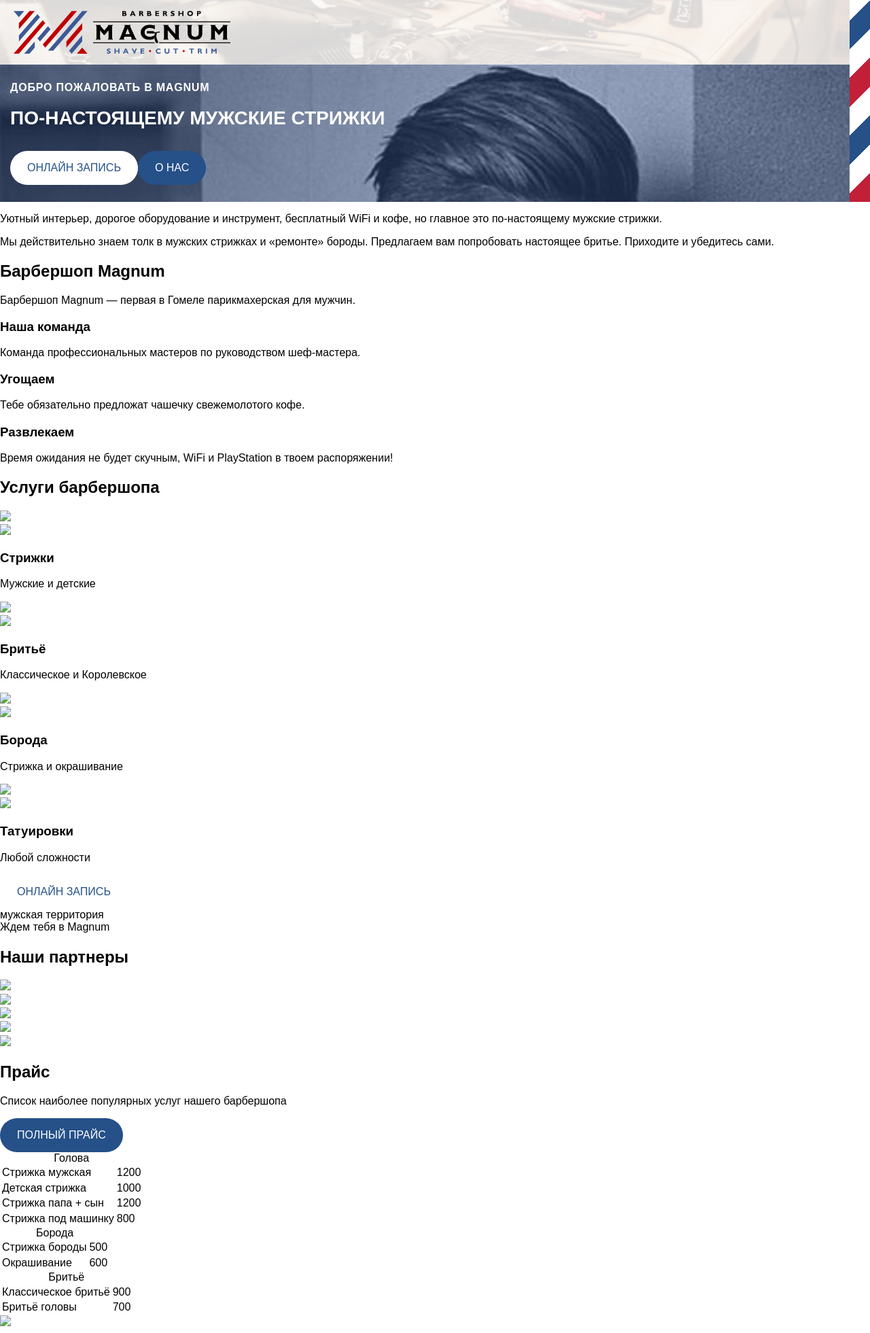
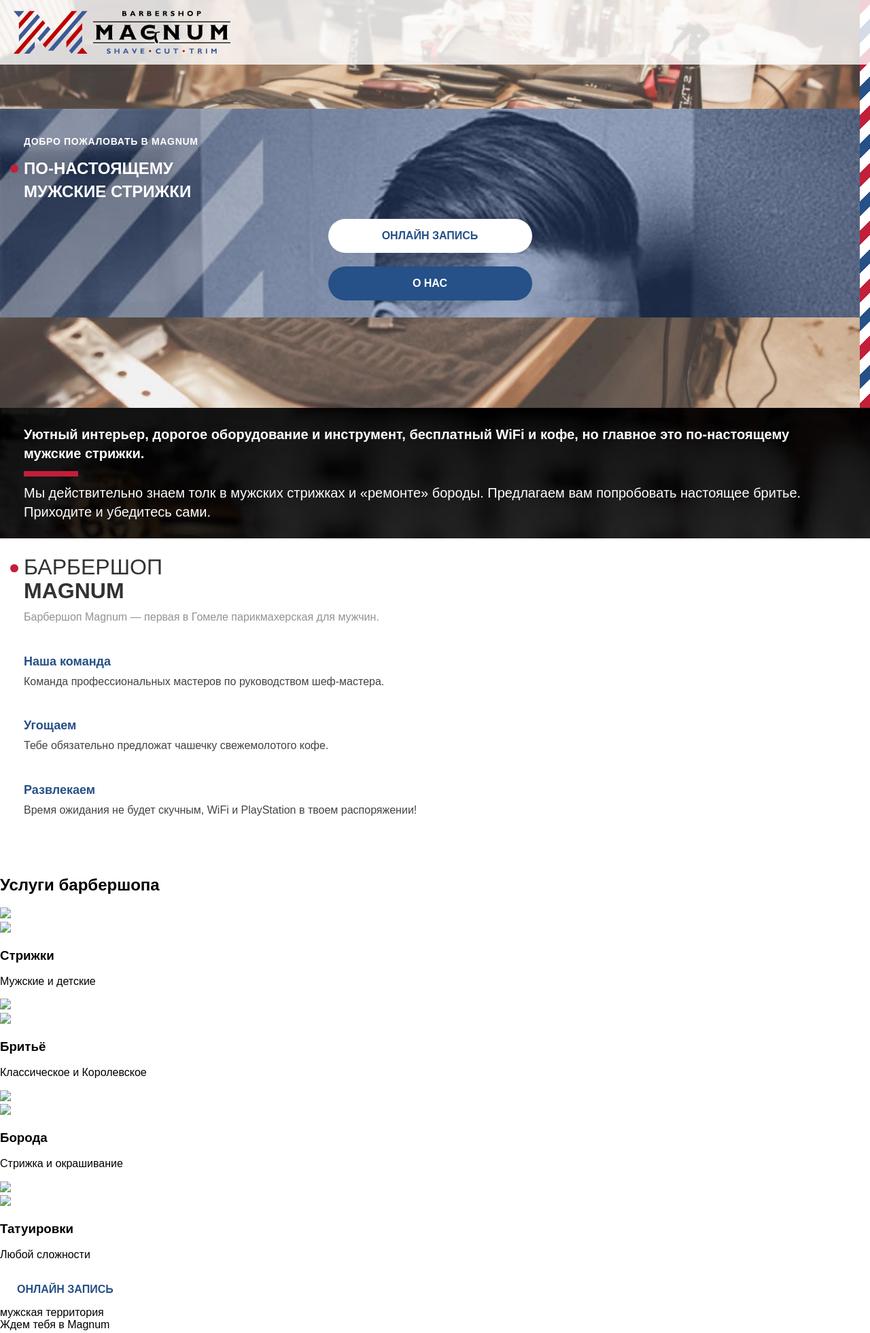
Before and after one commit to nigel-riss/magnum, a PHP site: page / in a window 1280 px wide. Shown: the top 1961 px of the page at 68% size. Run offline with PHP 8.4, Linux system fonts and the light colour scheme.

Commit message:
Header and about section started, sass structure created

```diff
--- a/index.html
+++ b/index.html
@@ -26,8 +26,8 @@
     </nav>
     <div class="hero">
       <h1 class="hero__title">Добро пожаловать в Magnum</h1>
-      <p class="hero__motto">По-настоящему мужские Стрижки</p>
-      <div class="hero__buttons"><a class="button" href="#">Онлайн запись</a><a class="button button--blue" href="#">О нас</a></div>
+      <p class="hero__motto">По-настоящему<br> мужские Стрижки</p>
+      <div class="hero__buttons"><a class="button button--block" href="#">Онлайн запись</a><a class="button button--block button--blue" href="#">О нас</a></div>
     </div>
   </header>
   <section class="about">
@@ -37,7 +37,7 @@
     </div>
     <div class="about__content">
       <header class="about__header">
-        <h2 class="about__title">Барбершоп <strong>Magnum</strong></h2>
+        <h2 class="about__title">Барбершоп<br> <strong>Magnum</strong></h2>
         <p class="about__subtitle">Барбершоп Magnum — первая в Гомеле парикмахерская для мужчин. </p>
       </header>
       <div class="about__features">
--- a/styles.css
+++ b/styles.css
@@ -374,11 +374,6 @@ template {
 [hidden] {
   display: none; }
 
-.pole1 {
-  height: 300px;
-  width: 300px;
-  background-image: repeating-linear-gradient(-45deg, #c21f39 0px, #c21f39 10px, #ffffff 10px, #ffffff 20px, #255088 20px, #255088 30px, #ffffff 30px, #ffffff 40px); }
-
 body {
   margin: 0;
   padding: 0;
@@ -390,13 +385,45 @@ body {
 *::after {
   box-sizing: border-box; }
 
+.button {
+  display: inline-block;
+  vertical-align: top;
+  padding: 0 25px;
+  color: #255088;
+  font-size: 1rem;
+  font-weight: 700;
+  line-height: 50px;
+  text-align: center;
+  text-decoration: none;
+  text-transform: uppercase;
+  background-color: #ffffff;
+  border-radius: 25px; }
+  .button--blue {
+    color: #ffffff;
+    background-color: #255088; }
+  .button--block {
+    display: block;
+    max-width: 300px;
+    margin: 0 auto;
+    margin-bottom: 20px; }
+
 .site-header {
   position: relative;
+  height: 90vh;
+  max-height: 600px;
   background-color: #72645c;
   background-image: url("./img/header-bg-l.jpg");
   background-size: cover;
   background-position: center center;
   background-repeat: no-repeat; }
+  .site-header::after {
+    content: "";
+    position: absolute;
+    right: 0;
+    top: 0;
+    height: 100%;
+    width: 15px;
+    background-image: repeating-linear-gradient(-45deg, #c21f39 0px, #c21f39 15px, #ffffff 15px, #ffffff 30px, #255088 30px, #255088 45px, #ffffff 45px, #ffffff 60px); }
   @media (min-width: 700px) {
     .site-header::after {
       content: "";
@@ -404,11 +431,14 @@ body {
       right: 0;
       top: 0;
       height: 100%;
-      width: 30px;
-      background-image: repeating-linear-gradient(-45deg, #c21f39 0px, #c21f39 30px, #ffffff 30px, #ffffff 60px, #255088 60px, #255088 90px, #ffffff 90px, #ffffff 120px); } }
+      width: 15px;
+      background-image: repeating-linear-gradient(-45deg, #c21f39 0px, #c21f39 15px, #ffffff 15px, #ffffff 30px, #255088 30px, #255088 45px, #ffffff 45px, #ffffff 60px); } }
 
 .main-nav {
+  position: relative;
+  z-index: 2;
   padding: 15px;
+  padding-right: 80px;
   text-align: left;
   background-color: #ffffff;
   background-color: rgba(255, 255, 255, 0.8); }
@@ -425,7 +455,12 @@ body {
   display: none; }
 
 .hero {
-  padding: 25px 15px;
+  margin-top: 10vh;
+  margin-top: calc(25px + 5vh);
+  padding-bottom: 5px;
+  padding-left: 15px;
+  padding-right: 30px;
+  padding-top: 40px;
   background-color: #255088;
   background-color: rgba(37, 80, 136, 0.8);
   background-image: url("./img/hero-bg.jpg");
@@ -433,32 +468,108 @@ body {
   background-position: center top; }
   .hero__title {
     margin: 0;
-    padding-bottom: 1em;
+    padding-bottom: 15px;
+    padding-left: 20px;
     color: #ffffff;
-    font-size: 1rem;
+    font-size: 0.875rem;
     font-weight: 700;
     letter-spacing: 0.05em;
     text-transform: uppercase; }
   .hero__motto {
+    position: relative;
     margin: 0;
     padding-bottom: 1em;
+    padding-left: 20px;
     color: #ffffff;
-    font-size: 1.75rem;
+    font-size: 1.5rem;
     font-weight: 700;
     line-height: 1.4;
     text-transform: uppercase; }
+    .hero__motto::before {
+      content: "";
+      position: absolute;
+      top: 11px;
+      left: 0;
+      height: 12px;
+      width: 12px;
+      background-color: #c21f39;
+      border-radius: 50%; }
 
-.button {
-  display: inline-block;
-  vertical-align: top;
-  padding: 0 25px;
-  color: #255088;
-  font-size: 1rem;
-  line-height: 50px;
-  text-decoration: none;
-  text-transform: uppercase;
-  background-color: #ffffff;
-  border-radius: 25px; }
-  .button--blue {
-    color: #ffffff;
-    background-color: #255088; }
+.about__hero {
+  padding: 25px 35px;
+  background-color: #2d221e;
+  background-image: url("./img/about-bg-s.jpg");
+  background-size: cover; }
+
+.about__hero-title {
+  position: relative;
+  margin: 0;
+  padding-bottom: 30px;
+  color: #ffffff;
+  font-size: 1.25rem;
+  font-weight: 700;
+  line-height: 1.4; }
+  .about__hero-title::after {
+    content: "";
+    position: absolute;
+    left: 0;
+    bottom: 10px;
+    height: 8px;
+    width: 80px;
+    background-color: #c21f39; }
+
+.about__hero-description {
+  margin: 0;
+  color: #ffffff;
+  font-size: 1.25rem;
+  line-height: 1.4; }
+
+.about__content {
+  padding: 25px 15px; }
+
+.about__header {
+  padding-bottom: 40px; }
+
+.about__title {
+  position: relative;
+  margin: 0;
+  padding-bottom: 10px;
+  padding-left: 20px;
+  color: #323232;
+  font-size: 2rem;
+  font-weight: 400;
+  line-height: 1.1;
+  text-transform: uppercase; }
+  .about__title::before {
+    content: "";
+    position: absolute;
+    top: 13px;
+    left: 0;
+    height: 12px;
+    width: 12px;
+    background-color: #c21f39;
+    border-radius: 50%; }
+
+.about__subtitle {
+  margin: 0;
+  padding-left: 20px;
+  color: #939393;
+  line-height: 1.4; }
+
+.about__features {
+  padding-right: 20px; }
+
+.feature {
+  padding-left: 20px;
+  padding-bottom: 40px; }
+  .feature__title {
+    margin: 0;
+    padding-bottom: 5px;
+    color: #255088;
+    font-size: 1.125rem;
+    line-height: 1.5; }
+  .feature__text {
+    margin: 0;
+    color: #434343;
+    font-size: 1rem;
+    line-height: 1.4; }
```
Also changed, not shown: img/about-bg-s.jpg (added), img/about-bg.jpg (added), img/hero-bg.jpg, img/services-bg.jpg (added).
